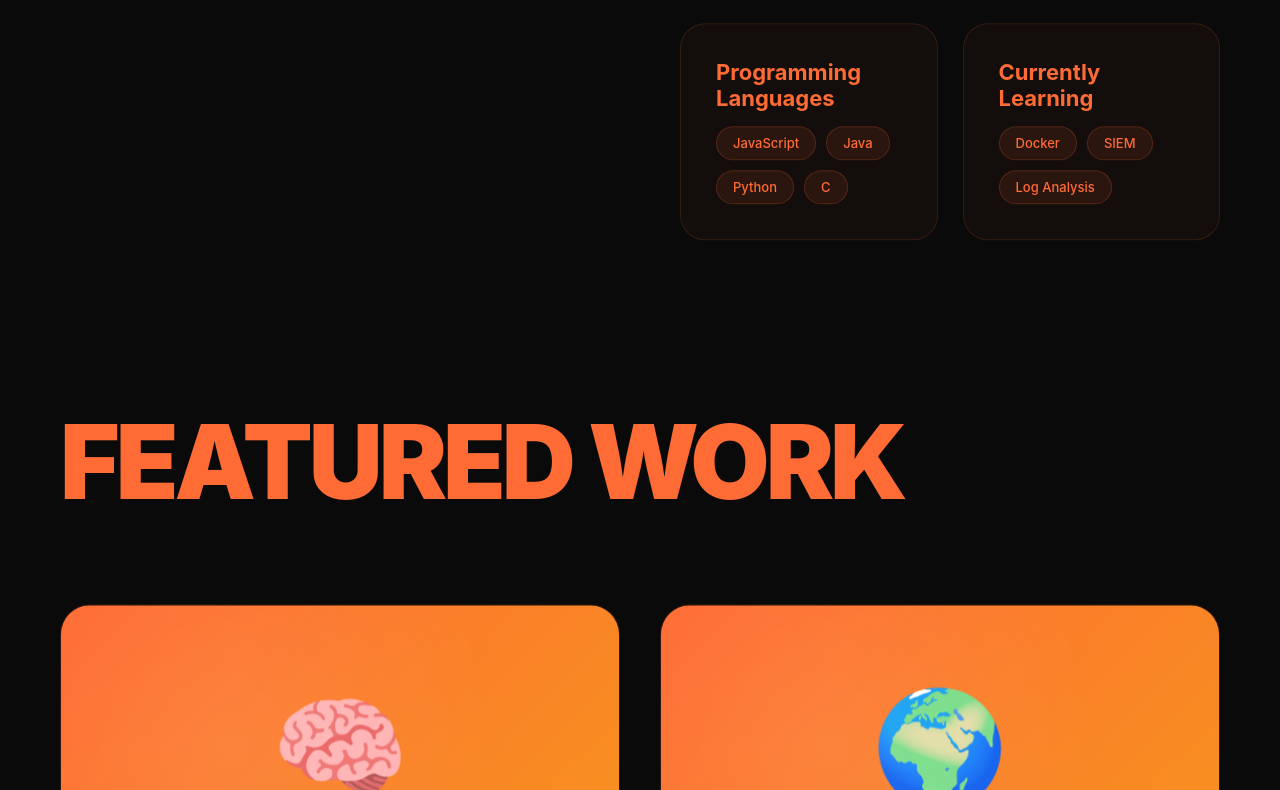
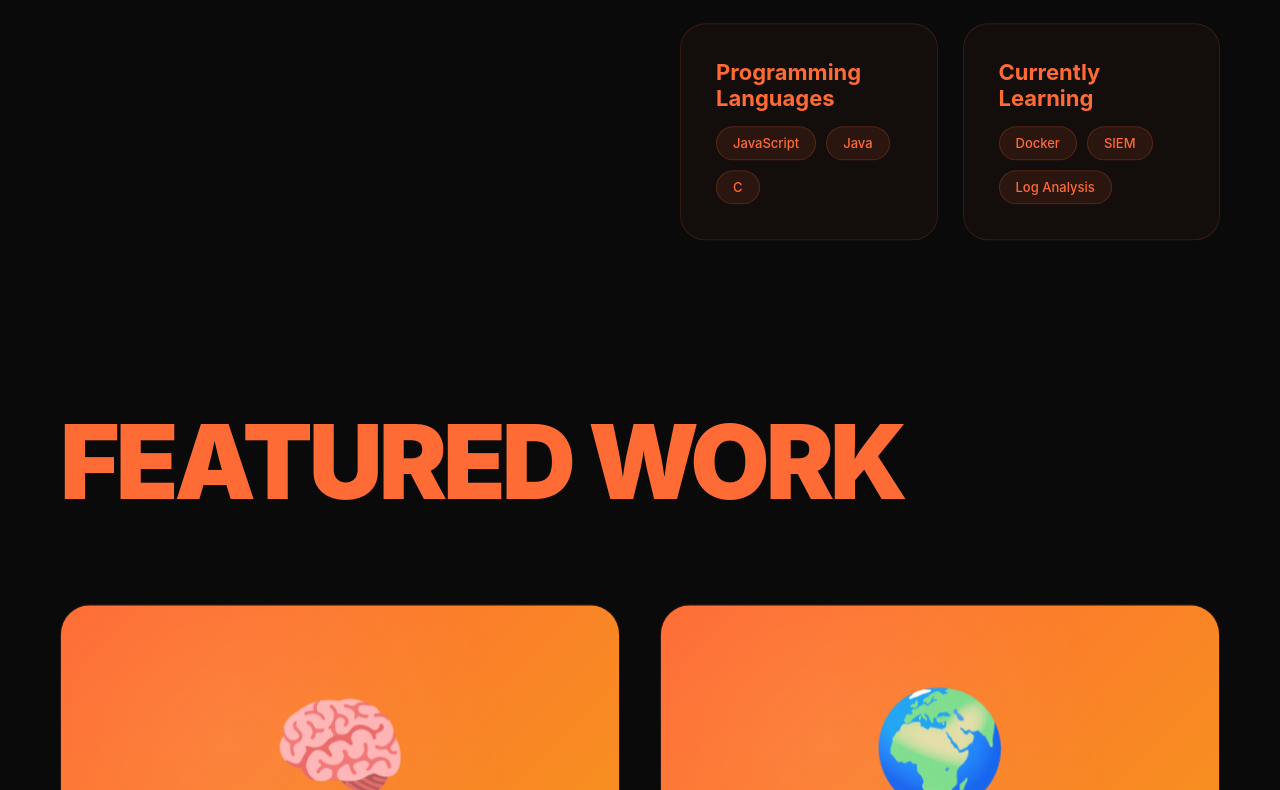
Before and after one commit to HemanthM21/Portfolio-Showcase, a Next.js app: page / in a window 1280 px wide. Shown: the part 3590-4380 px from the top of the page. Built offline with nearby package versions, Linux system fonts and the light colour scheme.

Commit message:
Update skills section

```diff
--- a/components/SkillsSection.jsx
+++ b/components/SkillsSection.jsx
@@ -86,7 +86,6 @@ export default function SkillsSection() {
               {[
                 'JavaScript',
                 'Java',
-                'Python',
                 'C'
               ].map(s => (
                 <span key={s} className="skill-tag">{s}</span>
```
